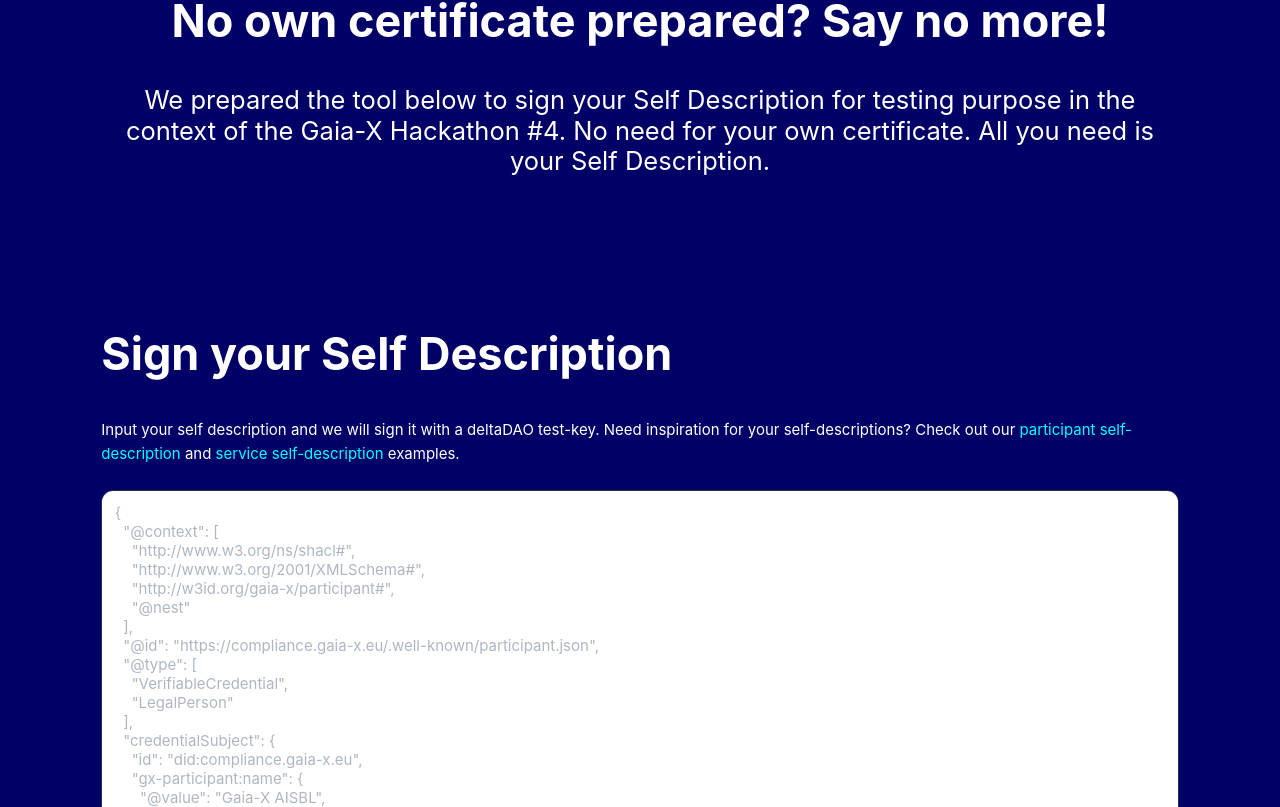
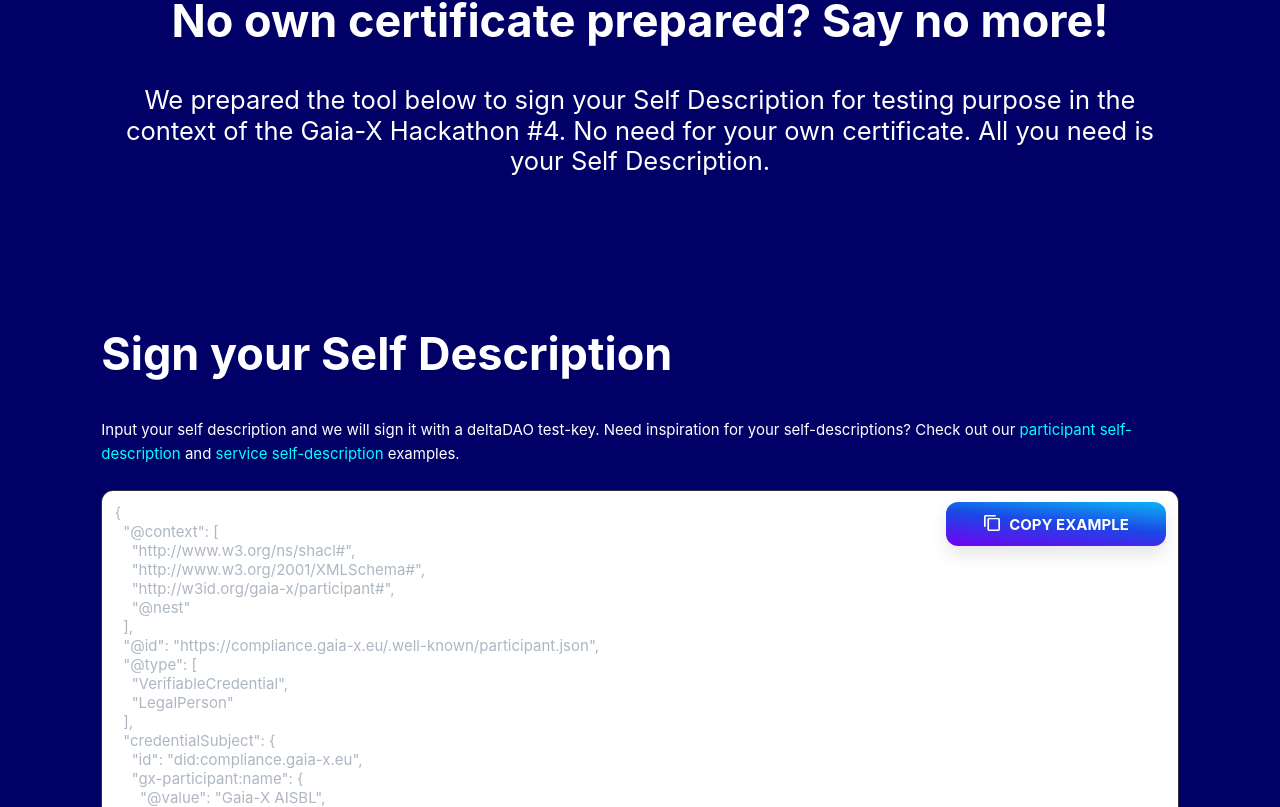
Before and after one commit to deltaDAO/self-description-signing-app, a Next.js app: page / in a window 1280 px wide. Shown: the part 1993-2800 px from the top of the page. Built offline with nearby package versions, Linux system fonts and the light colour scheme.

Commit message:
feat: add textarea automatic height

```diff
--- a/src/components/Home/SignForm.module.css
+++ b/src/components/Home/SignForm.module.css
@@ -1,3 +1,7 @@
+.form {
+  position: relative;
+}
+
 .input {
   font-size: var(--font-size-base);
   font-family: var(--font-family-base);
@@ -52,8 +56,38 @@
 .textarea {
   composes: input;
   height: auto;
-  min-height: 400px;
   margin-bottom: calc(var(--spacer) / 4);
+  resize: none;
+}
+
+.placeholderSpacer {
+  composes: input;
+  visibility: hidden;
+}
+
+.copyExampleButton,
+.copyExampleButton:hover,
+.copyExampleButton:focus,
+.copyExampleButton:active {
+  position: absolute;
+  top: calc(var(--spacer) / 3);
+  right: calc(var(--spacer) / 3);
+  display: flex;
+  gap: calc(var(--spacer) / 4);
+}
+
+.copyExampleButton svg {
+  fill: var(--brand-white);
+}
+
+.copyButtonText {
+  display: none;
+}
+
+@media screen and (min-width: 45rem) {
+  .copyButtonText {
+    display: inline-block;
+  }
 }
 
 .checkbox {
--- a/src/components/Home/SignForm.tsx
+++ b/src/components/Home/SignForm.tsx
@@ -1,4 +1,4 @@
-import { FormEvent, ReactElement, useState } from 'react'
+import { FormEvent, ReactElement, useEffect, useRef, useState } from 'react'
 import { toast } from 'react-toastify'
 import { signServiceSelfDescription } from '../../utils/sign'
 import Button from '../atoms/Button'
@@ -6,8 +6,9 @@
 import Warning from '../atoms/Warning'
 import styles from './SignForm.module.css'
 import content from '../../../content/sign.json'
-import placeholder from '../../../content/signFormPlaceholder.json'
+import placeholderText from '../../../content/signFormPlaceholder.json'
 import Markdown from '../atoms/Markdown'
+import CopyIcon from '../../../public/images/copy.svg'
 
 export default function SignForm({
   errorsRef,
@@ -20,10 +21,22 @@
   setSignedSD: (signedSD: string) => void
   setSignatureErrors: (signatureErrors: string) => void
 }): ReactElement {
+  const textareaRef = useRef<HTMLTextAreaElement>(null)
+  const placeholderRef = useRef<HTMLTextAreaElement>(null)
+  const placeholder = JSON.stringify(placeholderText, null, 2)
   const { title, subtitle } = content.form
   const [unsignedSD, setUnsignedSD] = useState('')
   const [isLoading, setIsLoading] = useState(false)
   const [isAccepted, setIsAccepted] = useState(false)
+
+  useEffect(() => {
+    if (!textareaRef.current || !placeholderRef.current) return
+
+    textareaRef.current.style.height = 'inherit'
+    textareaRef.current.style.height = !unsignedSD
+      ? `${placeholderRef.current.scrollHeight}px`
+      : `${textareaRef.current.scrollHeight}px`
+  }, [unsignedSD])
 
   const handleSubmit = async (e: FormEvent<HTMLFormElement>) => {
     e.preventDefault()
@@ -64,13 +77,32 @@
     <div className={styles.container}>
       <h1>{title}</h1>
       <Markdown text={subtitle} />
-      <form onSubmit={(e) => handleSubmit(e)}>
+      <form className={styles.form} onSubmit={(e) => handleSubmit(e)}>
         <textarea
+          ref={textareaRef}
           className={styles.textarea}
           onChange={(e) => setUnsignedSD(e.target.value)}
           value={unsignedSD}
-          placeholder={JSON.stringify(placeholder, null, 2)}
+          placeholder={placeholder}
         />
+        <textarea
+          ref={placeholderRef}
+          className={styles.placeholderSpacer}
+          defaultValue={placeholder}
+        />
+        {!unsignedSD && (
+          <Button
+            style="primary"
+            className={styles.copyExampleButton}
+            onClick={() => {
+              navigator.clipboard.writeText(placeholder)
+              toast.success('Copied to clipboard')
+            }}
+          >
+            <CopyIcon />
+            <span className={styles.copyButtonText}> Copy example</span>
+          </Button>
+        )}
         <Warning />
         <label>
           <input
--- a/src/components/atoms/Button.tsx
+++ b/src/components/atoms/Button.tsx
@@ -25,6 +25,7 @@
   children,
   size,
   style,
+  className,
   ...props
 }: ButtonProps): ReactElement {
   const styleClasses = cx({
@@ -33,7 +34,8 @@
     ghost: style === 'ghost',
     outline: style === 'outline',
     text: style === 'text',
-    small: size === 'small'
+    small: size === 'small',
+    [className as string]: className
   })
 
   return href ? (
```
Also changed, not shown: public/images/copy.svg (added).
